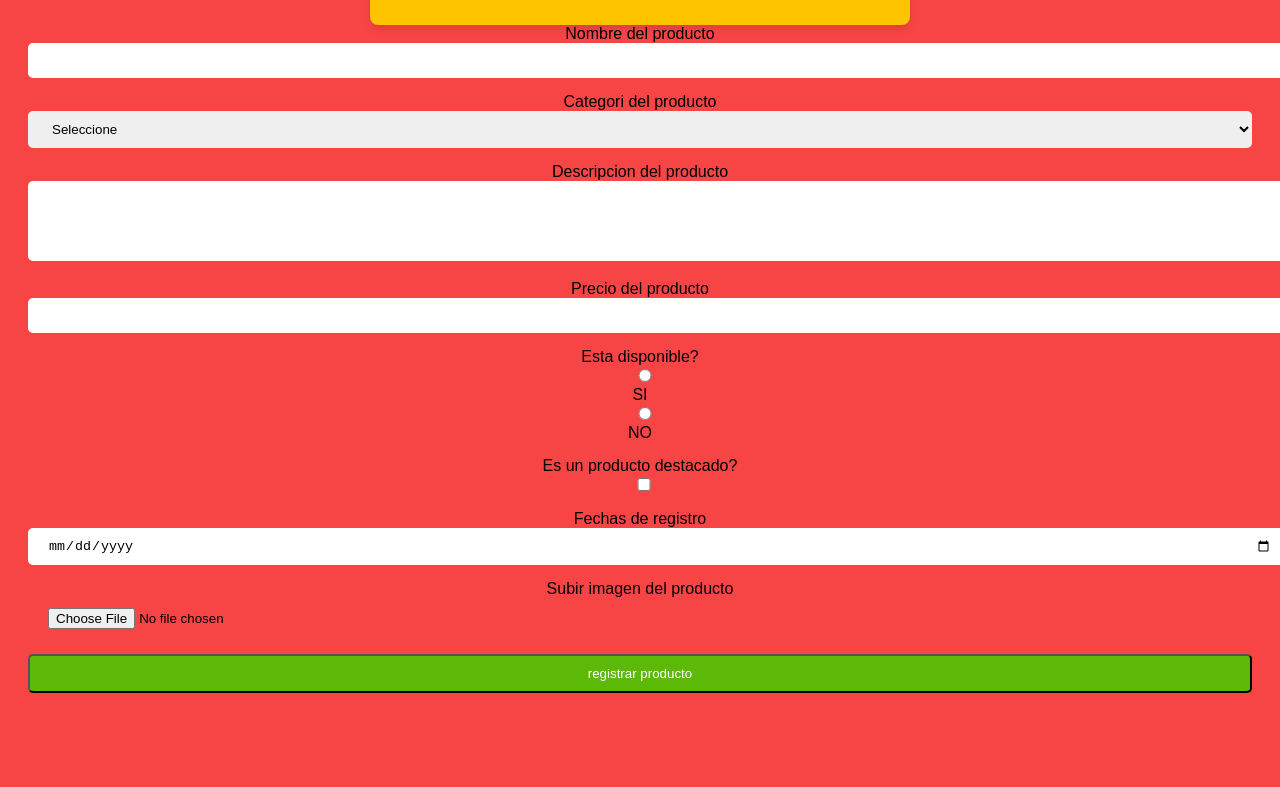
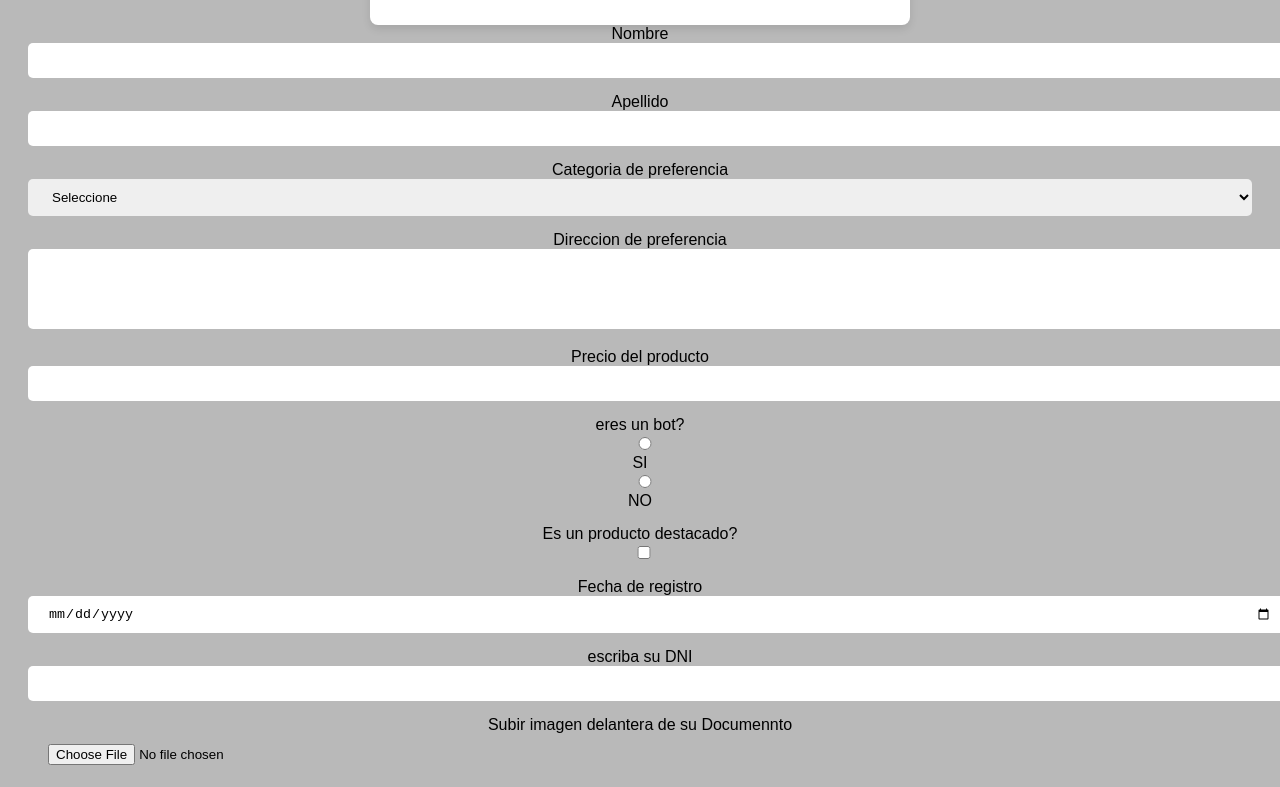
Before and after one commit to fabianizu31/certus, a plain HTML site: page marcas/app/registrate.html in a window 1280 px wide. Shown: the part 111-898 px from the top of the page. Before the commit the page ends 847 px from the top, so only its background shows below. Drawn offline with Linux system fonts and the light colour scheme.

Commit message:
Update registrate.html

```diff
--- a/marcas/app/registrate.html
+++ b/marcas/app/registrate.html
@@ -7,11 +7,11 @@
     <style>
         body{
             font-family: Arial, Helvetica, sans-serif;
-            background-color: rgb(247, 69, 69);
+            background-color: rgb(185, 185, 185);
             padding: 20px;
         }
         .form-container{
-            background-color: #ffc400;
+            background-color: #ffffff;
             padding: 20px;
             border-radius: 8px;
             box-shadow: 0 4px 8px rgba(0,0,0,0.1);
@@ -39,45 +39,51 @@
 
         }
         .nike button{
-            background-color: rgb(93, 185, 7);
-            color: white;
+            background-color: rgb(250, 250, 250);
+            color: rgb(0, 0, 0);
             padding: 10px 20px;
             border-radius: 5px;
             cursor: pointer;
             width: 100%;
         }
         .nike button:hover{
-            background-color: #ffc400;
-
+            background-color: rgb(93, 185, 7);
+            color: #333;
         }
     </style>
 
 </head>
 <body>
     <div class="form-container">
-        <h2>Formulario de Regitro de Producto</h2>
+        <h2>Registrate en FOOTSHOP</h2>
     </div>
     <form action="#" method="post">
         <!--nombre del producto-->
         <div class="nike">
-            <label for="producto">Nombre del producto</label>
+            <label for="producto">Nombre</label>
+            <input type="text" id="producto" name="producto" required>
+        </div>
+        <!--nombre del producto-->
+        <div class="nike">
+            <label for="producto">Apellido</label>
             <input type="text" id="producto" name="producto" required>
         </div>
         <!--categoria del producto (combo box)-->
         <div class="nike">
-            <label form="categoria">Categori del producto</label>
+            <label form="categoria">Categoria de preferencia</label>
             <select id="categoria" name="categoria" required>
                 <option value="seleccione">Seleccione</option>
-                <option value="seleccione">electronica</option>
+                <option value="seleccione">Zapatillas</option>
                 <option value="seleccione">ropa</option>
-                <option value="seleccione">alimentos</option>
-                <option value="seleccione">hogar</option>
+                <option value="seleccione">Niños</option>
+                <option value="seleccione">Hombre</option>
+                <option value="seleccione">Mujer</option>
             </select>
         </div>
 
         <!--descripcion de los productos-->
         <div class="nike">
-            <label form="descripcion">Descripcion del producto</label>
+            <label form="descripcion">Direccion de preferencia</label>
             <textarea id="descripcion" name="descripcion" rows="4" required></textarea>
         </div>
 
@@ -89,7 +95,7 @@
 
         <!--disponibilidad-->
         <div class="nike">
-            <label form="disponibilidad">Esta disponible?</label><br>
+            <label form="disponibilidad">eres un bot?</label><br>
             <input type="radio" id="no-disponible" name="disponibilidad" value="si"required> SI
             <input type="radio" id="no-disponible" name="disponibilidad" value="no"required> NO
         </div>
@@ -102,13 +108,18 @@
 
         <!--fecha de registro-->
         <div class="nike">
-            <label form="fecha-registro">Fechas de registro</label>
+            <label form="fecha-registro">Fecha de registro</label>
             <input type="date" id="fecha-registro" name="fecha-registro" required>
+        </div>
+                <!--nombre del producto-->
+        <div class="nike">
+            <label for="producto">escriba su DNI</label>
+            <input type="text" id="producto" name="producto" required>
         </div>
 
         <!--imagen del producto-->
         <div class="nike">
-            <label form="imagen">Subir imagen del producto</label>
+            <label form="imagen">Subir imagen delantera de su Documennto</label>
             <input type="file" id="imagen" name="imagen" accept="image/">
         </div>
 
```
